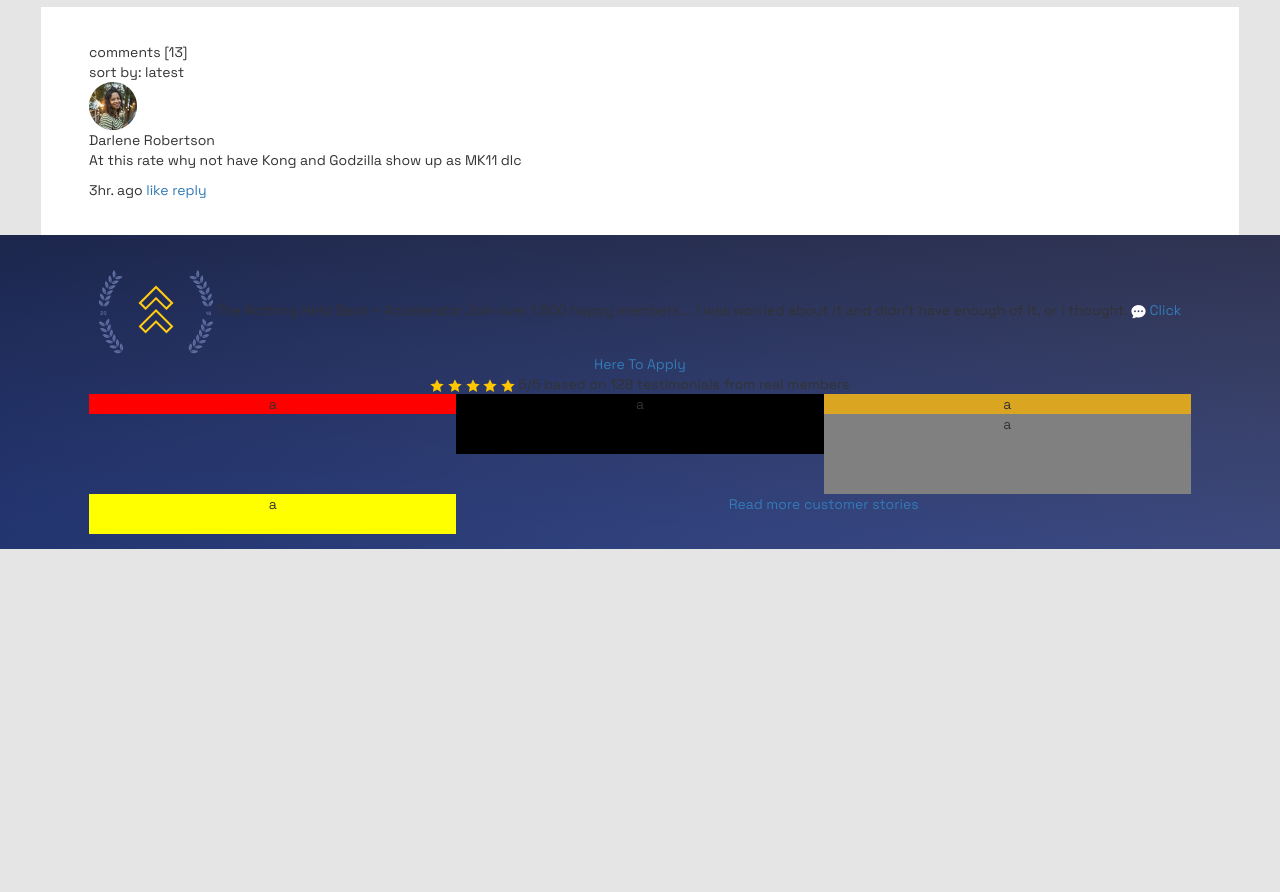
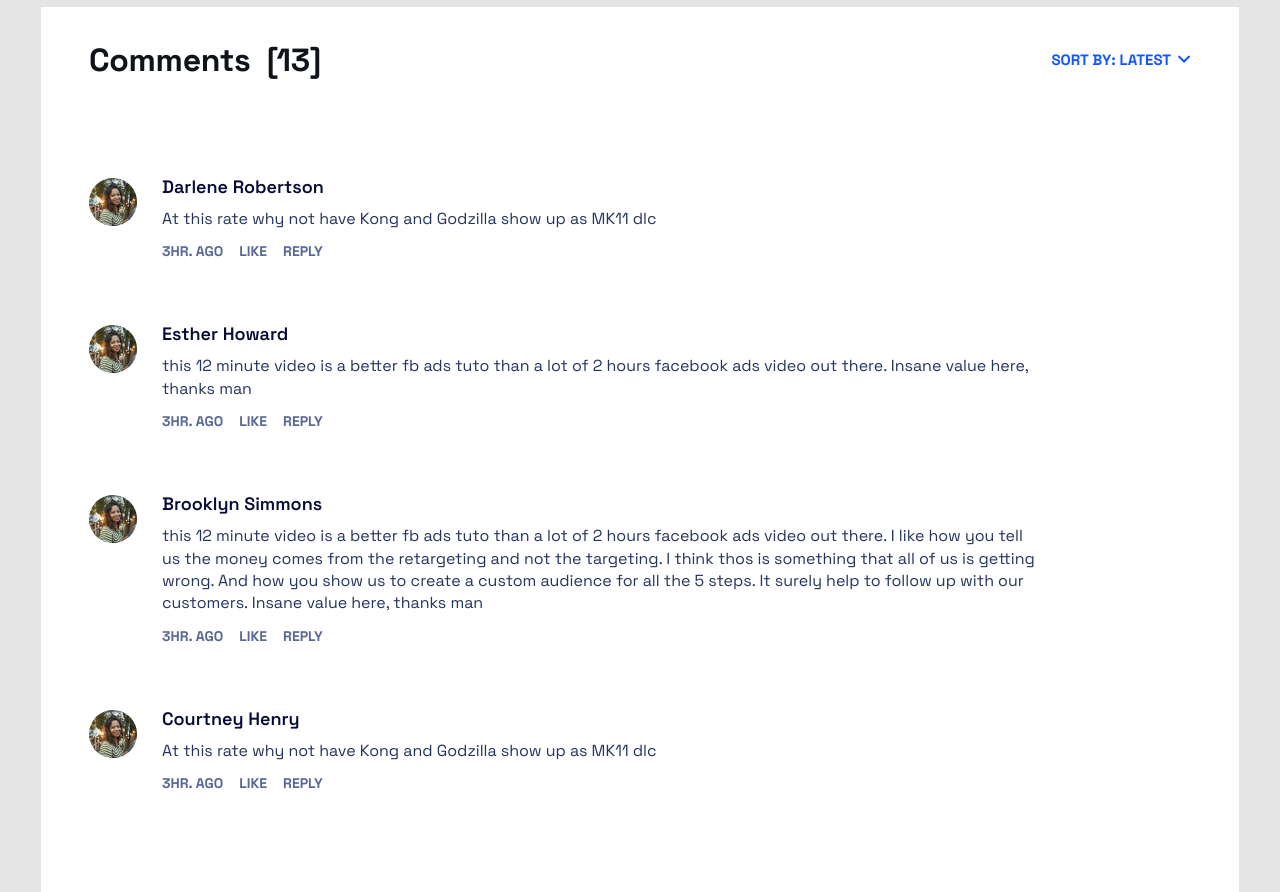
Before and after one commit to chaze05/nothingheldback, a plain HTML site: page index.html in a window 1280 px wide. Shown: the part 2220-3112 px from the top of the page. Before the commit the page ends 2769 px from the top, so only its background shows below. Drawn offline with nearby package versions, Linux system fonts and the light colour scheme; files whose address does not match are found by name.

Commit message:
new changes

```diff
--- a/css/main.css
+++ b/css/main.css
@@ -561,6 +561,86 @@ header a:hover, header a:visited,header a:focus{
 .commentsArea{
    margin-top: 15px;
 }
+.commentsArea .headerArea{
+   display: flex;
+   justify-content: space-between;
+   align-items: center;
+   margin-bottom: 100px;
+}
+.commentsArea .sortBy{
+   font-weight: bold;
+   font-size: 15px;
+   line-height: 120%;
+   color: #1254FF;
+   text-align: center;
+   text-transform:uppercase;
+   cursor: pointer
+}
+.commentsArea .sortBy .selected{
+   background: url(../img/dblue.png);
+   padding-right: 20px;;
+   background-position: center right;
+   background-repeat: no-repeat;
+}
+.commentsArea .title{
+   font-weight: bold;
+   font-size: 32px;
+   line-height: 36px;
+   letter-spacing: -0.3px;
+   color: #0F131A;
+   text-transform:capitalize;
+}
+.commentsArea .title .count{
+   margin-left: 8px;
+}
+.commentsList .comment{
+   display: flex;
+   /* align-items: center; */
+   justify-content: flex-start;
+   margin-bottom:65px;
+}
+.commentsList .comment .pic{
+   width: 48px;
+   height: 48px;
+   margin-right: 25px;
+}
+.commentsList .comment .commentor .name{
+   font-weight: 600;
+   font-size: 18px;
+   line-height: 18px;
+   color: #050A37;
+   text-transform: capitalize;
+   display: block;
+   margin-bottom: 12px;
+}
+.commentsList .comment .commentor .text{
+   font-size: 16px;
+   line-height: 140%;
+   color: #25345F;
+   max-width:873px;
+}
+.moreDetails{
+   margin-top: 12px;;
+   display: flex;
+}
+.moreDetails span{
+   font-weight: bold;
+   font-size: 14px;
+   line-height: 18px;
+   text-transform: uppercase;
+   color: #586795;
+   margin-right: 16px;
+}
+.moreDetails a{
+   margin-right: 16px;
+   font-weight: bold;
+   font-size: 14px;
+   line-height: 18px;
+   text-transform: uppercase;
+   color: #586795;
+   text-decoration: none;
+}
+
 .joinArea{
    background: url(image.png), radial-gradient(206.68% 297.06% at 138.37% 89.25%, rgba(255, 168, 38, 0.2) 0%, rgba(0, 20, 196, 0) 100%), radial-gradient(240.21% 180.99% at 85.75% 120.66%, rgba(33, 95, 255, 0.5) 0%, rgba(19, 24, 40, 0) 100%), #0D1636;
 }
--- a/index.html
+++ b/index.html
@@ -184,8 +184,8 @@
       <div class="commentsArea">
         <div class="wrapper">
           <div class="headerArea">
-            <span class="title">comments [13]</span>
-            <div class="sortby">
+            <span class="title">comments <span class="count">[13]</span></span>
+            <div class="sortBy">
               <span>sort by: <span class="selected">latest</span> </span>
             </div>
           </div>
@@ -196,7 +196,53 @@
               </div>
               <div class="commentor">
                 <span class="name">Darlene Robertson</span>
-                <p class="comment">At this rate why not have Kong and Godzilla show up as MK11 dlc</p>
+                <p class="text">At this rate why not have Kong and Godzilla show up as MK11 dlc</p>
+                <div class="moreDetails">
+                  <span class="time">3hr. ago </span>
+                  <a href="#" class="btnLike">like</a>
+                  <a href="#" class="btnReply">reply</a>
+                </div>
+              </div>
+            </div>
+            <div class="comment">
+              <div class="pic">
+                <img src="img/1.png" alt="">
+              </div>
+              <div class="commentor">
+                <span class="name">Esther Howard</span>
+                <p class="text">this 12 minute video is a better fb ads tuto than a lot of 2 hours facebook ads video out there. Insane value here,
+                thanks man</p>
+                <div class="moreDetails">
+                  <span class="time">3hr. ago </span>
+                  <a href="#" class="btnLike">like</a>
+                  <a href="#" class="btnReply">reply</a>
+                </div>
+              </div>
+            </div>
+            <div class="comment">
+              <div class="pic">
+                <img src="img/1.png" alt="">
+              </div>
+              <div class="commentor">
+                <span class="name">Brooklyn Simmons</span>
+                <p class="text">this 12 minute video is a better fb ads tuto than a lot of 2 hours facebook ads video out there. I like how you tell us
+                the money comes from the retargeting and not the targeting. I think thos is something that all of us is getting wrong.
+                And how you show us to create a custom audience for all the 5 steps. It surely help to follow up with our customers.
+                Insane value here, thanks man</p>
+                <div class="moreDetails">
+                  <span class="time">3hr. ago </span>
+                  <a href="#" class="btnLike">like</a>
+                  <a href="#" class="btnReply">reply</a>
+                </div>
+              </div>
+            </div>
+            <div class="comment">
+              <div class="pic">
+                <img src="img/1.png" alt="">
+              </div>
+              <div class="commentor">
+                <span class="name">Courtney Henry</span>
+                <p class="text">At this rate why not have Kong and Godzilla show up as MK11 dlc</p>
                 <div class="moreDetails">
                   <span class="time">3hr. ago</span>
                   <a href="#" class="btnLike">like</a>
```
